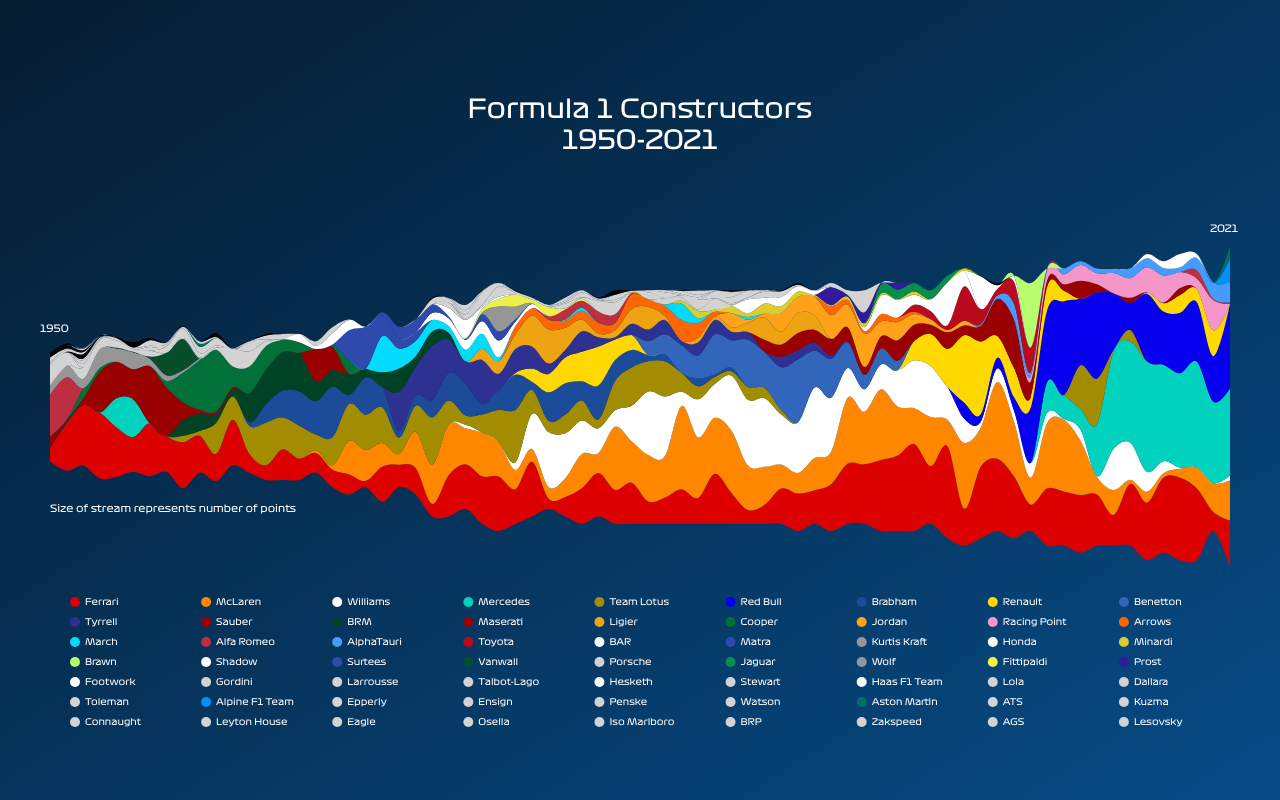
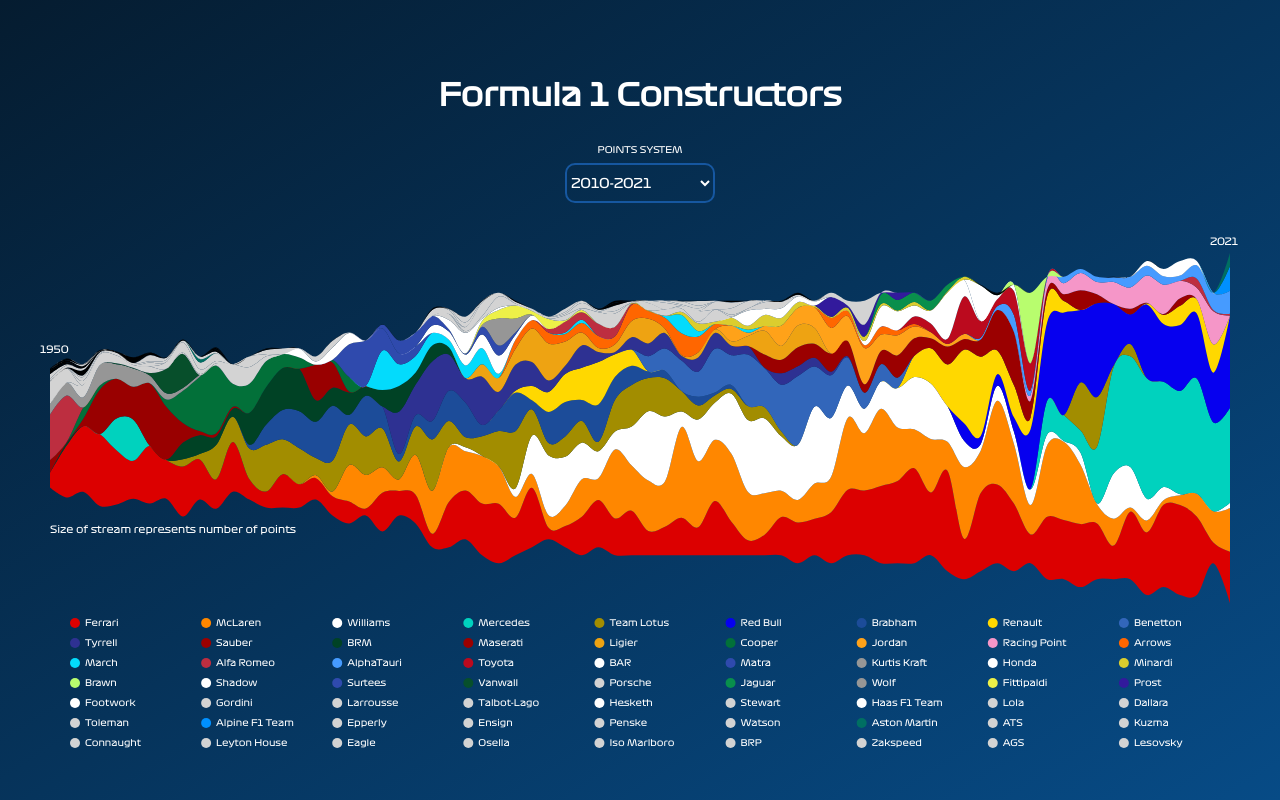
Before and after one commit to sportschord/f1stream, a React (Create React App) app: page / in a window 1280 px wide. Built offline with nearby package versions, Linux system fonts and the light colour scheme.

Commit message:
add points system functionality

```diff
--- a/package.json
+++ b/package.json
@@ -4,6 +4,9 @@
   "private": true,
   "homepage": "http://sportschord.github.io/f1stream/",
   "dependencies": {
+    "@emotion/react": "^11.7.1",
+    "@emotion/styled": "^11.6.0",
+    "@mui/material": "^5.3.1",
     "@testing-library/jest-dom": "^5.16.1",
     "@testing-library/react": "^12.1.2",
     "@testing-library/user-event": "^13.5.0",
--- a/src/App.css
+++ b/src/App.css
@@ -1,3 +1,7 @@
+body {
+  font-family: 'formulaone';
+}
+
 .App {
   text-align: center;
 }
@@ -34,11 +38,83 @@
   color: #61dafb;
 }
 
-@keyframes App-logo-spin {
-  from {
-    transform: rotate(0deg);
-  }
-  to {
-    transform: rotate(360deg);
-  }
+/* body {
+  background: #2d2d2d;
+  display: flex;
+  justify-content: center;
+  align-items: center;
+  flex-wrap: wrap;
+  padding: 0;
+  margin: 0;
+  height: 100vh;
+  width: 100vw;
+  font-family: sans-serif;
+  color: #fff;
+} */
+
+.select {
+  /* display: flex;
+  flex-direction: column; */
+  color: white;
+  font-family: 'formulaone';
+  position: relative;
+  width: 150px;
+  height: 40px;
+  border-radius: 10px;
+  border: 2px solid rgb(22, 87, 160);
+  align-items: center;
+  background: none;
 }
+
+.subtitle {
+  margin: 8px;
+  display: block;
+  font-size: 0.35em;
+  font-weight: normal;
+}
+/*
+.option:hover {
+  background: #666;
+}
+
+.select:focus .option {
+  position: relative;
+  pointer-events: all;
+}
+
+input {
+  opacity: 0;
+  position: absolute;
+  left: -99999px;
+}
+
+input:checked + label {
+  order: 1;
+  z-index: 2;
+  background: #666;
+  border-top: none;
+  position: relative;
+}
+
+input:checked + label:after {
+  content: "";
+  width: 0;
+  height: 0;
+  border-left: 5px solid transparent;
+  border-right: 5px solid transparent;
+  border-top: 5px solid white;
+  position: absolute;
+  right: 10px;
+  top: calc(50% - 2.5px);
+  pointer-events: none;
+  z-index: 3;
+}
+
+input:checked + label:before {
+  position: absolute;
+  right: 0;
+  height: 40px;
+  width: 40px;
+  content: "";
+  background: #666;
+} */
--- a/src/App.js
+++ b/src/App.js
@@ -1,7 +1,12 @@
 import './App.css';
 import * as d3 from 'd3'
+import Box from '@mui/material/Box';
+import InputLabel from '@mui/material/InputLabel';
+import MenuItem from '@mui/material/MenuItem';
+import FormControl from '@mui/material/FormControl';
+import Select from '@mui/material/Select';
+import { useEffect, useRef, useState } from 'react';
 import teamcols from './teamcols.json'
-import { useEffect, useRef, useState } from 'react';
 import streams from './f1stream.csv'
 import positions from './positions.csv'
 
@@ -13,7 +18,7 @@ function App() {
   const [selectedOption, setSelectedOption] = useState("2010-2021")
   const ref = useRef();
 
-  console.log(selectedOption);
+  // first useEffect to get data from csv
 
   useEffect(() => {
 
@@ -30,21 +35,17 @@ function App() {
     )
   }, [])
 
+  const handleSelect = (e) => setSelectedOption(e.target.value)
+
+  // get the different periods from points csv
   var period = new Set(pos.map(d => d.period))
 
-  console.log(pos,newdat);
-
+  //accessor functions
   var points = d => d.points
   var teams = d => d.team
   var season = d => d.season
 
   let merged = [];
-
-  let newpos = pos.filter(d => d.period === selectedOption)
-
-  var maxpoints = newpos.map(d => parseInt(d.points)).reduce((a, b) => a + b,0)
-
-  console.log();
 
   for (let i = 0; i < newdat.length; i++) {
     merged.push({
@@ -53,8 +54,6 @@ function App() {
     }
     );
   }
-
-  console.log('merged,',merged);
 
   var dat = merged.map(a =>
     ({
@@ -79,11 +78,18 @@ function App() {
 
       }));
 
-  const handleSelect = (e) => setSelectedOption(e.target.value)
+
 
   var conpoints = d3.flatRollup(dat, v => d3.sum(v, points), teams).map(d => ({ team: d[0], points: d[1] }));
-  var sortedcons = conpoints.slice().sort((a, b) => d3.descending(a.points, b.points))
-  // sortedcons = sortedcons.map(d => d.points > 100 ? { team: d.team } : { team: 'Others' });
+  var sortedcons = conpoints.slice().sort((a, b) => d3.descending(a.points, b.points));
+  sortedcons = sortedcons.filter(d => d.points > 0);
+
+
+
+  console.log(sortedcons.filter(d => d.points > 0));
+
+  var seaspoints = d3.flatRollup(dat, v => d3.sum(v, points), season).map(d => ({ season: d[0], points: d[1] }));
+  var maxpoints = d3.max(seaspoints.map(d => d.points));
 
   var cons = sortedcons.map(d => d.team)
   var seasons = Array.from(new Set(dat.map(season)));
@@ -115,12 +121,9 @@ function App() {
   }
 
 
+  var keys = sortedcons.map(d => d.team)
 
-
-  // var keys = dataset.columns?.slice(2, dataset.length)
-  var keys = [...cons]
-
-  // console.log(keys);
+  console.log(keys);
 
   let winwidth = window.innerWidth;
 
@@ -130,28 +133,30 @@ function App() {
     width = winwidth - margin.left - margin.right,
     height = 400 - margin.top - margin.bottom;
 
-  console.log(maxpoints);
 
-  var races = 12
 
-  var maxdom = maxpoints*races
+  var maxdom = maxpoints/2
 
-  console.log();
+
+
   var xScale = d3.scaleLinear().domain(d3.extent(seasons)).range([0, width])
   var yScale = d3.scaleLinear().domain([-maxdom, maxdom]).range([height, 0])
 
+  var stackedData = d3.stack()
+  .offset(d3.stackOffsetSilhouette)
+  .keys(keys)
+  (newm)
+
+  var area = d3.area()
+  .x(d => xScale(d.data.season))
+  .y0(d => yScale(d[0]))
+  .y1(d => yScale(d[1]))
+  .curve(d3.curveCardinal);
 
   useEffect(() => {
 
-    async function init() {
+    if (newm) {
 
-      // let data = await dataset
-
-      let data = await newm
-
-      // console.log(newm);
-
-      // data = datatemp.map(({ position, ...item }) => item)
 
       var svg = d3.select(ref.current)
         .attr("width", width + margin.left + margin.right)
@@ -159,13 +164,6 @@ function App() {
         .append("g")
         .attr("transform",
           "translate(" + margin.left + "," + margin.top + ")");
-
-      var stackedData = d3.stack()
-          .offset(d3.stackOffsetSilhouette)
-          .keys(keys)
-          (data)
-
-
 
       // Three function that change the tooltip when user hover / move / leave a cell
       var mouseover = (d, e) => {
@@ -176,21 +174,18 @@ function App() {
           .style("opacity", .1)
         d3.selectAll("text")
           .style("opacity", .1)
-        d3.select("text." + d.path[0].id)
-          .transition().duration(100)
+        d3.selectAll("text." + d.path[0].id)
+          // .transition().duration(100)
           .style("opacity", 1)
         d3.select("circle." + d.path[0].id)
-          .transition().duration(300)
+          // .transition().duration(300)
           .style("opacity", 1)
-        d3.select("#"+d.path[0].id)
+        d3.select("#" + d.path[0].id)
           .style("stroke", "black")
           .style("opacity", 1)
 
       }
-      // var mousemove = function (d, i) {
-      //   var grp = keys[i]
-      //   Tooltip.text(grp)
-      // }
+
       var mouseleave = (d) => {
         Tooltip.style("opacity", 0)
         d3.selectAll(".myArea")
@@ -211,35 +206,43 @@ function App() {
         .style("font-size", 17)
 
 
-      var area = d3.area()
-        .x(d => xScale(d.data.season))
-        .y0(d => yScale(d[0]))
-        .y1(d => yScale(d[1]))
-        .curve(d3.curveCardinal);
 
       // Show the areas
       svg.selectAll("mylayers")
         .data(stackedData)
-          .join("path")
-          // .transition()
-          // .duration(100)
+        .enter()
+        .append("path")
+              .attr("d", area)
               .attr("class", "myArea")
               .style("fill", d => teamcols[d.key])
-          // .style("stroke", "black")
-          .attr("id", d => d.key.replace(/ /g,""))
-          .attr("d", area)
+              .attr("id", d => d.key.replace(/ /g, ""))
               .on("mouseover", mouseover)
-          // .on("mousemove", mousemove)
               .on("mouseleave", mouseleave)
-
 
       }
 
-    init()
+    },
+
+    [loading]);
 
 
+  // second useEffect to transtion the data when user changes the points filter
 
-  }, [loading,selectedOption]);
+  useEffect(() => {
+
+      d3.select(ref.current)
+        .selectAll("path")
+        .data(stackedData)
+        .attr("id", d => d.key.replace(/ /g, ""))
+        .transition()
+        .ease(d3.easeCubicIn)
+        // .delay(500)
+        .duration(1000)
+        .attr("d", area)
+        .style("fill", d => teamcols[d.key])
+
+
+  },[selectedOption])
 
   var cols = 9
   var gap = width / cols
@@ -253,46 +256,82 @@ function App() {
 
         {loading ? <p>loading</p> :
           <div>
-            <p>Formula 1 Constructors <br /> 1950-2021</p>
-            {/* <select onChange={handleSelect} value={selectedOption}>
+            <h3>Formula 1 Constructors</h3>
+            <h5 className='subtitle'>POINTS SYSTEM</h5>
+            <div>
+              {/* <Box sx={{ minWidth: 120 }}>
+                <FormControl fullWidth>
+                  <InputLabel id="demo-simple-select-label">Points System</InputLabel>
+                  <Select
+                    labelId="demo-simple-select-label"
+                    id="demo-simple-select"
+                    value={selectedOption}
+                    label={selectedOption}
+                    onChange={handleSelect}
+                  >
                     {[...period].map(d =>
-                <option value={d} key={d} >
+                      <MenuItem value={d}>{d}</MenuItem>
+                    )}
+                  </Select>
+                </FormControl>
+              </Box> */}
+
+              <select onChange={handleSelect} value={selectedOption} className='select'>
+                {[...period].map(d =>
+                  <option value={d} key={d} className='option'>
                   {d}
                   </option>)}
               </select>
-            <div>
+                  </div>
+            {/* <div>
               {pos.filter(d=>d.period===selectedOption).map(d =>
                 <p fill="white" style={{ fontSize: "9px" }} key={d.position}>{d.position} : {d.points}</p>)}
             </div> */}
+
           </div>
         }
+
+
         <svg ref={ref} width={width} height={height}>
           <text fill='white' x={50} y={330} fontSize={10}>Size of stream represents number of points</text>
           <text fill='white' x={40} y={150} fontSize={10}>1950</text>
-          <text fill='white' x={width + 30} y={50} fontSize={10}>2021</text>
+          <text fill='white' x={width + 30} y={42} fontSize={10}>2021</text>
         </svg>
+
+
         <svg width={width}>
-          {keys?.map((d, i) =>
-            <g key={d + i}>
+          {sortedcons?.map((d, i) =>
+            <g key={d.team + i}>
               <circle
-                key={d + i}
-                id={d.replace(/ /g, "")}
-                className={d.replace(/ /g, "")}
+                key={d.team + i}
+                id={d.team.replace(/ /g, "")}
+                className={d.team.replace(/ /g, "")}
                 cx={margins/2 + (i % cols) * (gap)}
                 cy={20 + (Math.floor(i / cols)) * 20}
                 r={5}
-                fill={teamcols[d]}
+                fill={teamcols[d.team]}
               >
               </circle>
               <text
                 x={margins/2 + (i % cols) * (gap) + 10}
                 y={3 + (20 + (Math.floor(i / cols)) * 20)}
                 fontSize={9}
-                className={d.replace(/ /g, "")}
+                className={d.team.replace(/ /g, "")}
                 fill={"white"}
               >
-                {d}
+                {d.team}
               </text>
+
+              {winwidth > 1500 ?
+                <text
+                  x={margins / 2 + (i % cols) * (gap) + 92}
+                  y={3 + (20 + (Math.floor(i / cols)) * 20)}
+                  fontSize={9}
+                  className={d.team.replace(/ /g, "")}
+                  fill={"#d3d3d3"}
+                >
+                  {d.points.toLocaleString("en-US")}
+                </text> : ""}
             </g>
           )}
         </svg>
```
Also changed, not shown: src/positions.csv, 1 other file (tests, documents, lock files or other folders). Lines whose indentation alone changed are shown as unchanged.
